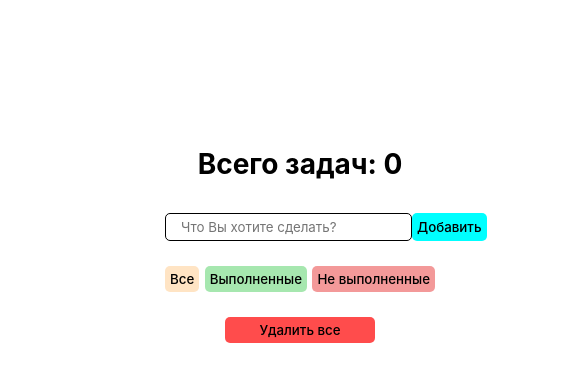
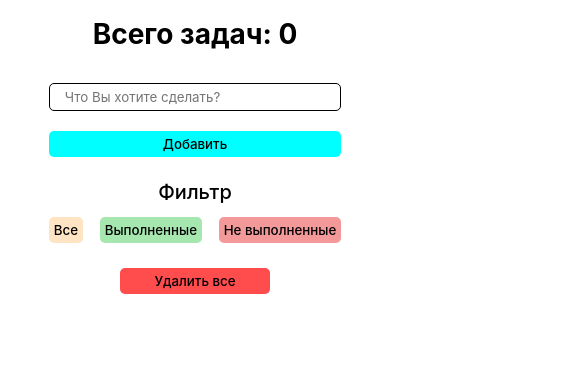
Before and after one commit to Lonerr7/React-todo-list, a React (Create React App) app: page / in a window 390 px wide. Shown: the top 382 px of the page, 585 px wide, since content can reach past the window. Built offline with nearby package versions, Linux system fonts and the light colour scheme.

Commit message:
12. Added responsive design

```diff
--- a/package.json
+++ b/package.json
@@ -2,6 +2,7 @@
   "name": "todo-list",
   "version": "0.1.0",
   "private": true,
+  "homepage": "https://lonerr7.github.io/React-todo-list/",
   "dependencies": {
     "@testing-library/jest-dom": "^5.16.2",
     "@testing-library/react": "^12.1.2",
@@ -19,7 +20,9 @@
     "start": "react-scripts start",
     "build": "react-scripts build",
     "test": "react-scripts test",
-    "eject": "react-scripts eject"
+    "eject": "react-scripts eject",
+    "predeploy": "npm run build",
+    "deploy": "gh-pages -d build"
   },
   "eslintConfig": {
     "extends": [
@@ -40,6 +43,7 @@
     ]
   },
   "devDependencies": {
+    "gh-pages": "^3.2.3",
     "node-sass": "^7.0.1"
   }
 }
--- a/src/App.js
+++ b/src/App.js
@@ -3,10 +3,6 @@ import './App.scss';
 import Tasks from './components/Tasks/Tasks';
 import TasksCount from './components/TasksCount/TasksCount';
 import TasksInput from './components/TasksInput/TasksInput';
-
-const AppContainer = (props) => {
-  return <App />;
-};
 
 const App = () => {
   return (
@@ -24,4 +20,4 @@ const mapStateToProps = (state) => ({
 
 const dispatchToProps = {};
 
-export default connect(mapStateToProps, dispatchToProps)(AppContainer);
+export default connect(mapStateToProps, dispatchToProps)(App);
--- a/src/App.scss
+++ b/src/App.scss
@@ -1,11 +1,17 @@
 .app__wrapper {
-  padding-top: 150px;
+  padding-top: 20px;
+  height: 100vh;
   display: flex;
   flex-direction: column;
   align-items: center;
-  justify-content: center;
   font-size: 28px;
   min-height: 50vh;
   width: 600px;
   margin: 0 auto;
 }
+
+@media (max-width: 602px) {
+  .app__wrapper {
+    width: 100%;
+  }
+}
--- a/src/components/Tasks/Task/Task.module.scss
+++ b/src/components/Tasks/Task/Task.module.scss
@@ -30,7 +30,6 @@
     display: block;
     background-color: transparent;
     font-weight: 500;
-    // border-radius: 30px;
     border: none;
   }
 
@@ -80,3 +79,11 @@
 .task__editSaveImg {
   cursor: pointer;
 }
+
+@media (max-width: 375px) {
+  .task__info, .task__info_crossed {
+    font-size: 18px;
+    font-weight: 500;
+    line-height: 23px;
+  }
+}
--- a/src/components/Tasks/Tasks.module.scss
+++ b/src/components/Tasks/Tasks.module.scss
@@ -6,7 +6,14 @@
   justify-content: flex-start;
   align-items: center;
   overflow-y: auto;
-  // overflow-x: hidden;
+  overflow-x: hidden;
   height: 500px;
   padding: 20px
 }
+
+@media (max-width: 602px) {
+  .tasks__box {
+    max-height: 300px;
+    width: 100%;
+  }
+}
--- a/src/components/TasksInput/FilterBtns/FilterBtns.js
+++ b/src/components/TasksInput/FilterBtns/FilterBtns.js
@@ -14,22 +14,28 @@ const FilterBtns = (props) => {
   };
 
   return (
+    <div className={s.tasksInput__filterBtnsBox}>
+      <p className={s.tasksInput__filterBtnsTitle}>Фильтр</p>
       <div className={s.tasksInput__filterBtns}>
         <button
-        className={`${s.tasksInput__filterBtn} ${s.tasksInput__filterBtn_all}`} onClick={showAllTodos}
+          className={`${s.tasksInput__filterBtn} ${s.tasksInput__filterBtn_all}`}
+          onClick={showAllTodos}
         >
           Все
         </button>
         <button
-        className={`${s.tasksInput__filterBtn} ${s.tasksInput__filterBtn_done}`} onClick={filterCompletedTodos}
+          className={`${s.tasksInput__filterBtn} ${s.tasksInput__filterBtn_done}`}
+          onClick={filterCompletedTodos}
         >
           Выполненные
         </button>
         <button
-        className={`${s.tasksInput__filterBtn} ${s.tasksInput__filterBtn_undone}`} onClick={filterUncompletedTodos}
+          className={`${s.tasksInput__filterBtn} ${s.tasksInput__filterBtn_undone}`}
+          onClick={filterUncompletedTodos}
         >
           Не выполненные
         </button>
+      </div>
     </div>
   );
 };
--- a/src/components/TasksInput/FilterBtns/FilterBtns.module.scss
+++ b/src/components/TasksInput/FilterBtns/FilterBtns.module.scss
@@ -3,6 +3,13 @@
   justify-content: space-between;
   align-items: center;
   margin-bottom: 25px;
+}
+
+.tasksInput__filterBtnsTitle {
+  font-size: 20px;
+  font-weight: 500;
+  text-align: center;
+  margin-bottom: 15px;
 }
 
 .tasksInput__filterBtn {
@@ -23,3 +30,25 @@
 .tasksInput__filterBtn_undone {
   background-color: rgba(240, 128, 128, 0.8);
 }
+
+@media (max-width: 602px) {
+  .tasksInput__filterBtns {
+    max-width: 300px;
+    margin: 0 auto 25px auto;
+  }
+}
+
+@media (max-width: 352px) {
+  .tasksInput__filterBtns {
+    flex-direction: column;
+  }
+
+  .tasksInput__filterBtn {
+    width: 85%;
+    margin-bottom: 15px;
+
+    &:last-child {
+      margin-bottom: 0;
+    }
+  }
+}
--- a/src/components/TasksInput/TasksInput.module.scss
+++ b/src/components/TasksInput/TasksInput.module.scss
@@ -6,6 +6,7 @@
 
 .tasksInput__inputs {
   display: flex;
+  flex-direction: column;
   justify-content: space-between;
   margin-bottom: 25px;
 }
@@ -14,6 +15,7 @@
   border: 1px solid black;
   padding: 5px 15px;
   border-radius: 5px;
+  margin-bottom: 20px;
 }
 
 .tasksInput__btn {
@@ -32,3 +34,9 @@
   border-radius: 5px;
   width: 150px;
 }
+
+@media (max-width: 602px) {
+  .tasksInput__box {
+    width: 75%;
+  }
+}
--- a/src/index.js
+++ b/src/index.js
@@ -5,11 +5,11 @@ import './index.scss';
 import reportWebVitals from './reportWebVitals';
 import { Provider } from 'react-redux';
 import store from './redux/redux-store';
-import AppContainer from './App';
+import App from './App';
 
 ReactDOM.render(
   <Provider store={store}>
-    <AppContainer />
+    <App />
   </Provider>,
   document.getElementById('root')
 );
```
Also changed, not shown: 1 other file (tests, documents, lock files or other folders). Lines whose indentation alone changed are shown as unchanged.
